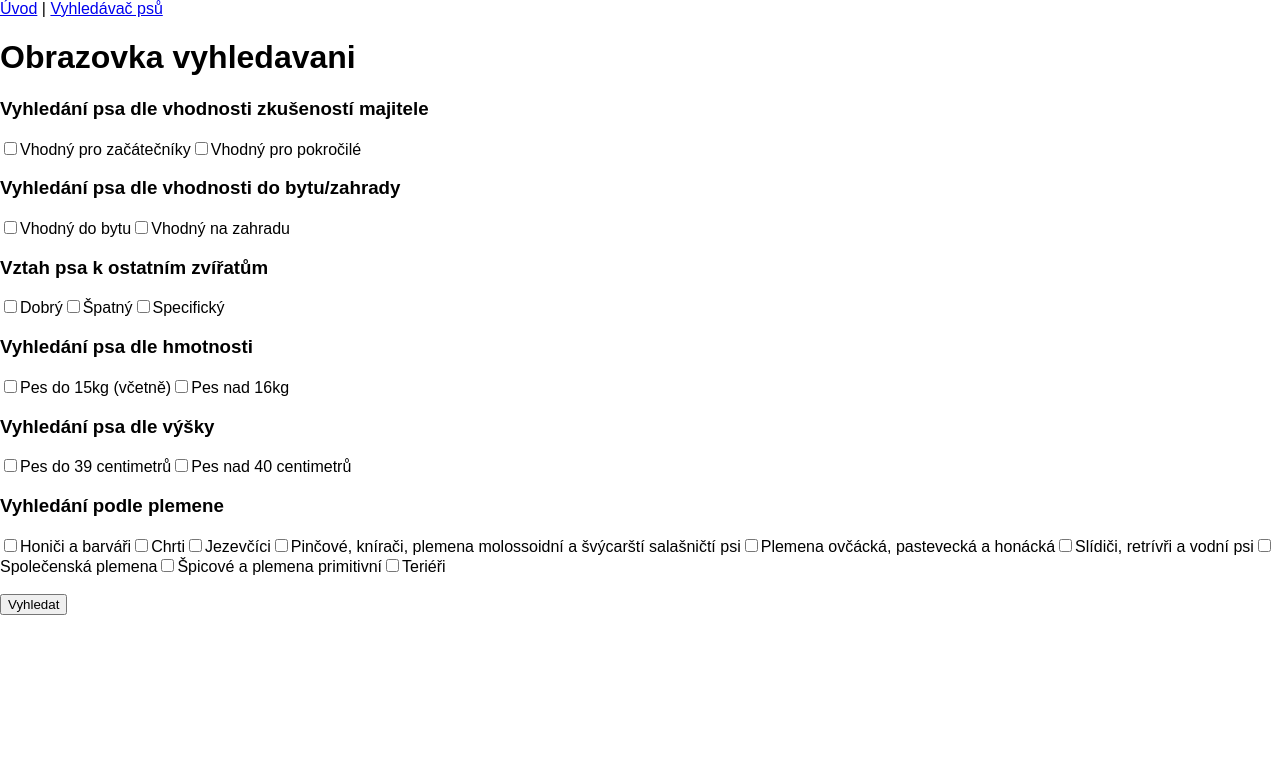
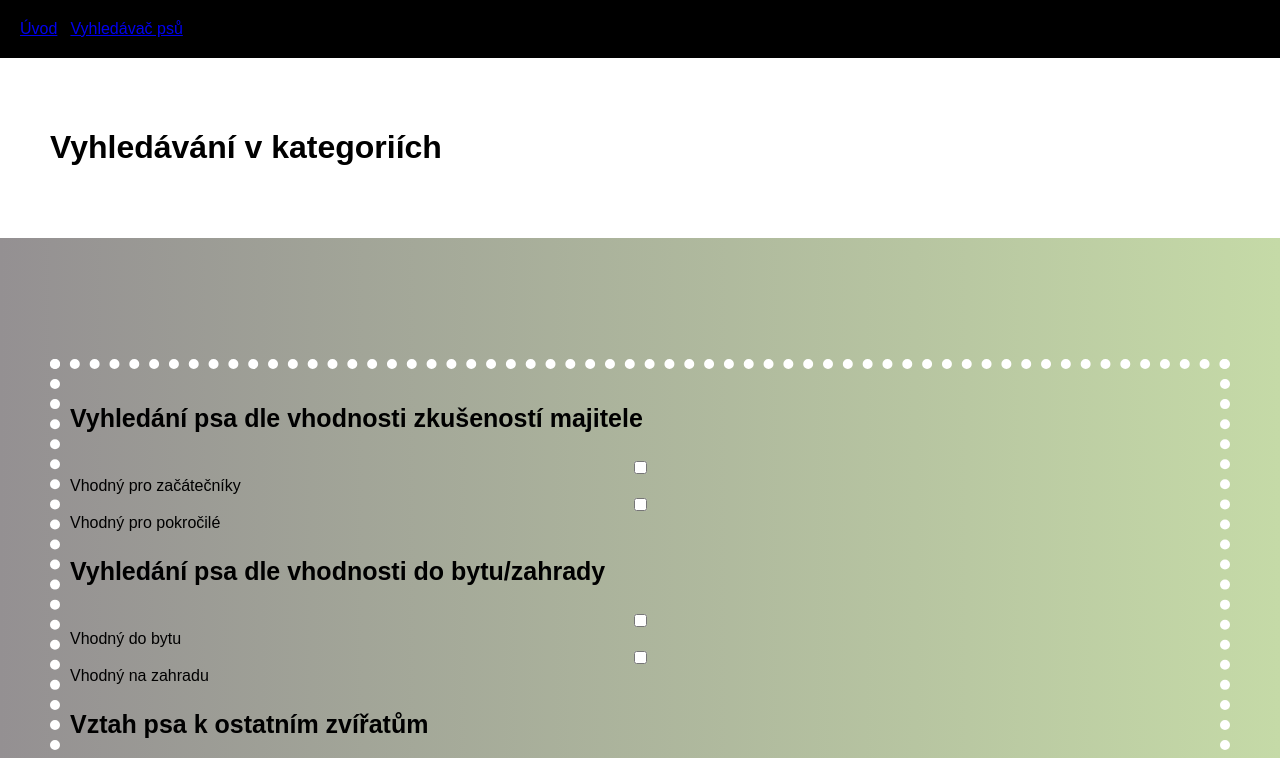
Before and after one commit to terezakuk/Psomat, a Vue app: page /search in a window 1280 px wide. Shown: the top 758 px of the page. Built offline with nearby package versions, Linux system fonts and the light colour scheme.

Commit message:
Drobná stylizace
Bude se měnit

```diff
--- a/src/App.vue
+++ b/src/App.vue
@@ -1,6 +1,6 @@
 <template>
   <div id="app">
-    <div id="nav">
+    <div class=menu id="nav">
       <router-link to="/">Úvod</router-link> |
       <router-link to="/search">Vyhledávač psů</router-link>
        <link href="https://fonts.googleapis.com/css?family=Lobster&display=swap" rel="stylesheet">
@@ -21,7 +21,7 @@
 .home {
   background: #68727c url('/images/background_image.jpg') center/cover no-repeat ;
   display: grid;
-  grid-template-columns: 200px 1fr;
+   grid-template-columns: 1fr;
   grid-template-rows: 100vh;
   font-family: 'Lobster', cursive;
   margin-right: 100px;
@@ -38,5 +38,16 @@
   color: pink;
   text-shadow: 1px 3px gray;
 }
+h1
+{
+  padding: 50px;
+}
+
+.menu{
+  background-color: black;
+  padding: 20px;
+
+}
+
 
 </style>
--- a/src/components/Dog.vue
+++ b/src/components/Dog.vue
@@ -58,8 +58,8 @@ export default {
 }
 
 .detail {
-margin-left: 200px;
-margin-right: 200px;
+margin-left: 40px;
+margin-right: 40px;
 padding: 10px;
 background-image: linear-gradient(to right, rgb(207, 251, 136), rgba(117, 238, 87, 0.911));
 border: 1px solid gray;
--- a/src/components/Filter.vue
+++ b/src/components/Filter.vue
@@ -1,9 +1,9 @@
 <template>
-  <div>
+  <div class=vyhledavac>
     <h1></h1>
 
-    <div class="pokus">
-      <h3>Vyhledání psa dle vhodnosti zkušeností majitele</h3>
+    <div class="selekce">
+      <h3 class=prvni>Vyhledání psa dle vhodnosti zkušeností majitele</h3>
       <input type="checkbox" id="zacatecnik" value="true" v-model="vhodnyProZacatecniky" />
       <label for="zacatecnik">Vhodný pro začátečníky</label>
       <input type="checkbox" id="pokrocily" value="false" v-model="vhodnyProZacatecniky" />
@@ -72,7 +72,7 @@
       <label for="terieri">Teriéři</label>
     </div>
 <br>
-    <button v-on:click="vyhledat()">Vyhledat</button>
+    <button class=tlacitko v-on:click="vyhledat()">Vyhledat</button>
   </div>
 </template>
 
@@ -128,4 +128,32 @@ function mapujBoolean(bool) {
 </script>
 
 <style>
+
+.tlacitko{
+ display: grid;
+}
+.selekce {
+display: grid;
+margin-left: 50px;
+margin-right: 50px;
+padding: 10px;
+background-image: linear-gradient(to right, rgb(207, 251, 136));
+border: 10px dotted  white;
+
+
+}
+.vyhledavac{
+  background-image: linear-gradient(to right,rgb(148, 144, 146),rgb(197, 218, 167));
+
+}
+
+h2{
+  font-size: 40px;
+}
+h3{
+  font-size: 25px;
+}
+
+
+
 </style>
--- a/src/views/Search.vue
+++ b/src/views/Search.vue
@@ -1,6 +1,6 @@
 <template>
   <div>
-    <h1>Obrazovka vyhledavani</h1>
+    <h1>Vyhledávání v kategoriích</h1>
     <filter-psu v-on:filtruj="filtruj($event)" />
     <div v-if="vyhledej">
       <dogs v-bind:filter="filter" />
@@ -35,4 +35,5 @@ export default {
 </script>
 
 <style>
+
 </style>
```
Also changed, not shown: public/images/tlapka.webp (added).
